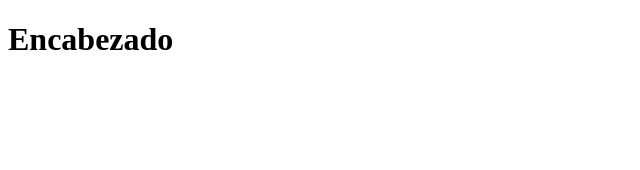
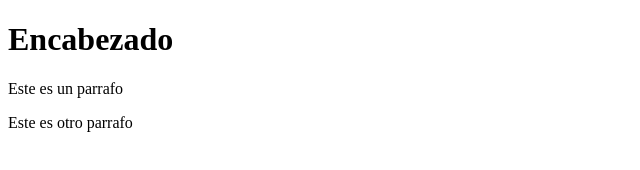
Before and after one commit to ChrisATM-dev/Primer_repositorio, a plain HTML site: page index.html in a window 1280 px wide. Shown: the whole page, without its empty margins (0-640 px from the left). Drawn offline with Linux system fonts and the light colour scheme.

Commit message:
agregue 2 parrafos

```diff
--- a/index.html
+++ b/index.html
@@ -7,5 +7,7 @@
 </head>
 <body>
     <h1>Encabezado</h1>
+    <p>Este es un parrafo</p>
+    <p>Este es otro parrafo</p>
 </body>
 </html>
```
